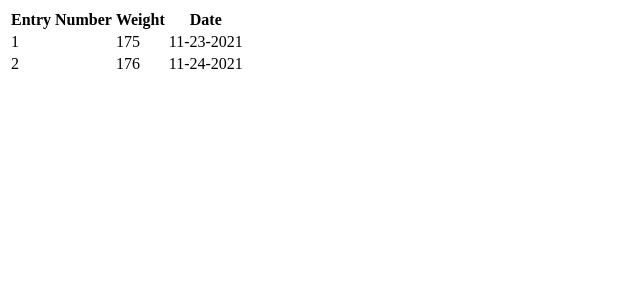
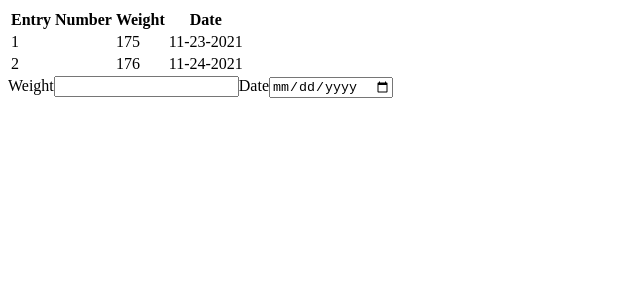
Before and after one commit to collstewart30/Weight_Tracker_App_Review, a React (Create React App) app: page / in a window 1280 px wide. Shown: the top 300 px of the page, without its empty margins (0-640 px from the left). Built offline with nearby package versions, Linux system fonts and the light colour scheme.

Commit message:
Created AddEntryForm component. Instantitated component on App.js

```diff
--- a/src/App.js
+++ b/src/App.js
@@ -1,6 +1,6 @@
 import React, { useState } from 'react';
 import DisplayEntries from './Components/DisplayEntries/DisplayEntries';
-
+import AddEntryForm from './Components/DisplayEntries/AddEntry/AddEntryForm';
 
 function App() {
 
@@ -9,6 +9,7 @@ function App() {
   return (
     <div>
       <DisplayEntries parentEntries={entries}/>
+      <AddEntryForm />
     </div>
   );
 }
--- /dev/null
+++ b/src/Components/DisplayEntries/AddEntry/AddEntryForm.jsx
@@ -0,0 +1,12 @@
+const AddEntryForm = (props) => {
+    return (
+        <form>
+            <label>Weight</label>
+            <input type='number'/>
+            <label>Date</label>
+            <input type='date'/>
+        </form>
+     );
+}
+
+export default AddEntryForm;
```
